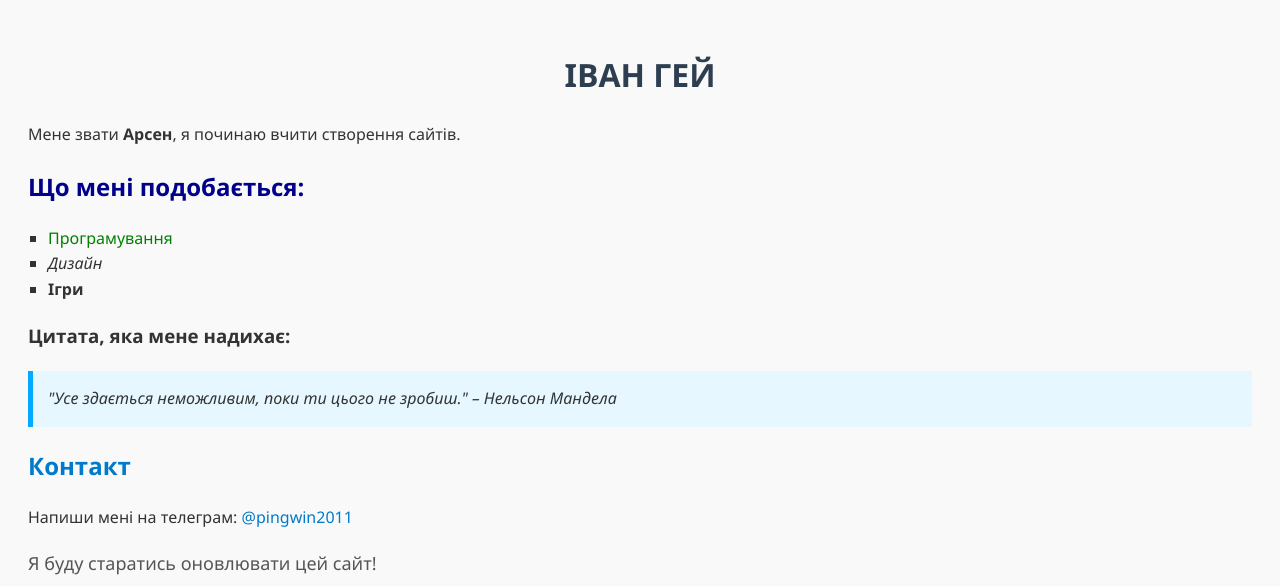
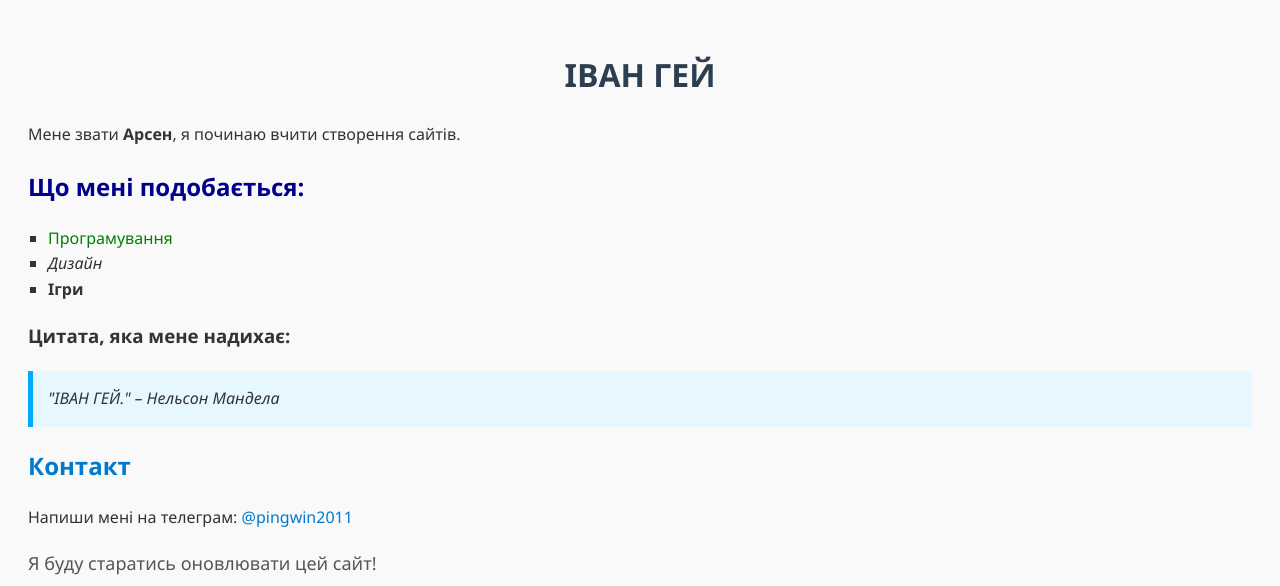
Before and after one commit to Arsen2011975/me-site, a plain HTML site: page index.html in a window 1280 px wide. Shown: the top 586 px of the page. Drawn offline with Linux system fonts and the light colour scheme.

Commit message:
Update index.html

```diff
--- a/index.html
+++ b/index.html
@@ -51,7 +51,7 @@
 
   <h3>Цитата, яка мене надихає:</h3>
   <blockquote>
-    "Усе здається неможливим, поки ти цього не зробиш." – Нельсон Мандела
+    "ІВАН ГЕЙ." – Нельсон Мандела
   </blockquote>
 
   <h2>Контакт</h2>
```
